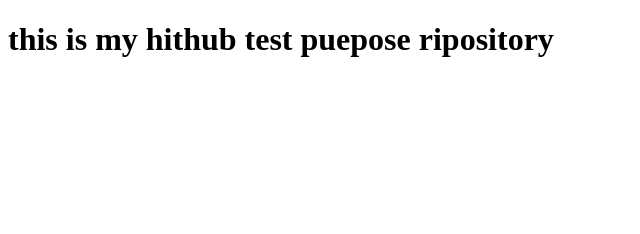
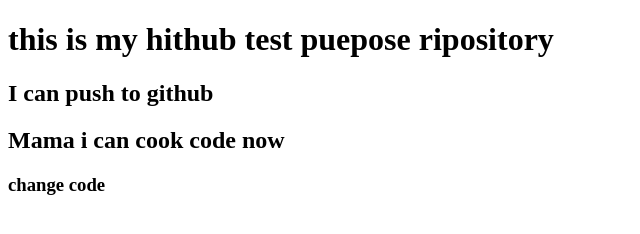
Before and after one commit to Bappy-Das/second, a plain HTML site: page index.html in a window 1280 px wide. Shown: the whole page, without its empty margins (0-640 px from the left). Drawn offline with Linux system fonts and the light colour scheme.

Commit message:
added header

```diff
--- a/index.html
+++ b/index.html
@@ -8,5 +8,8 @@
 </head>
 <body>
     <h1>this is my hithub test puepose ripository</h1>
+    <h2>I can push to github</h2>
+    <h2>Mama i can cook code now</h2>
+    <h3>change code</h3>
 </body>
 </html>
```
